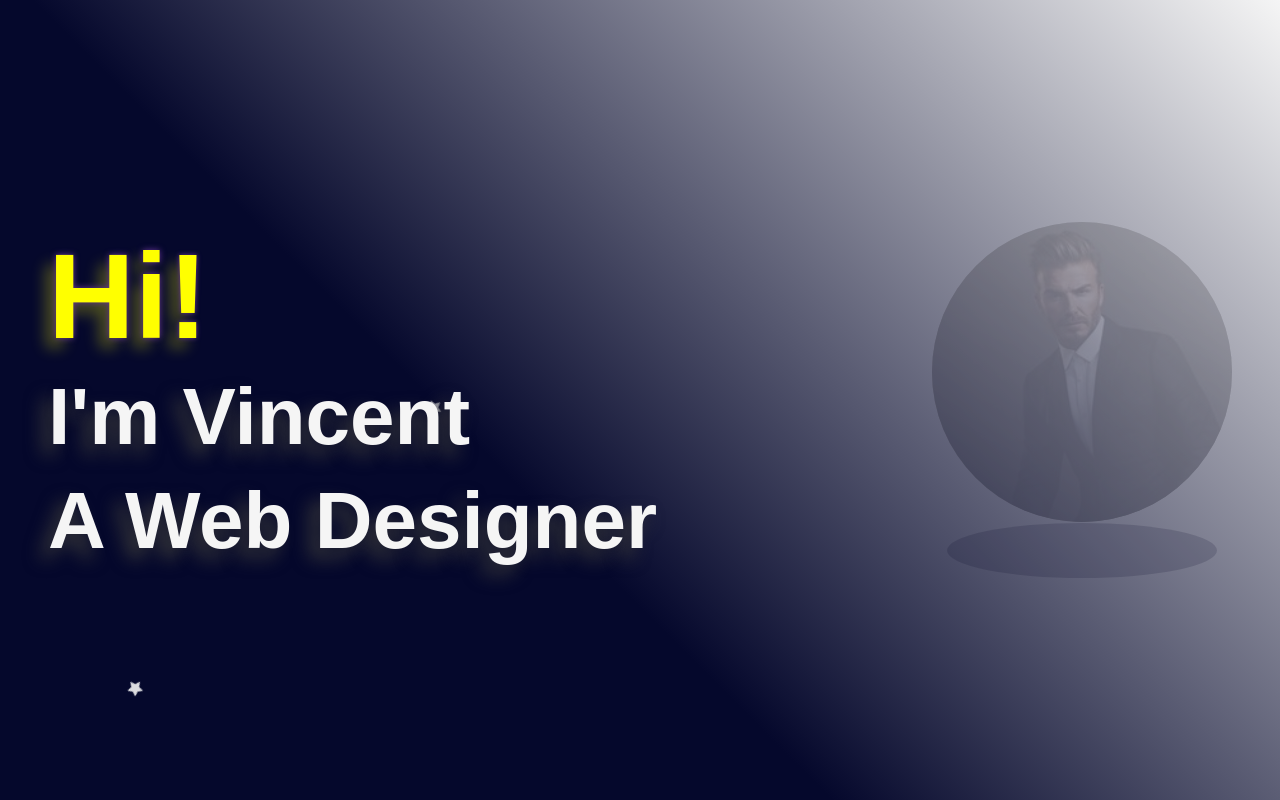
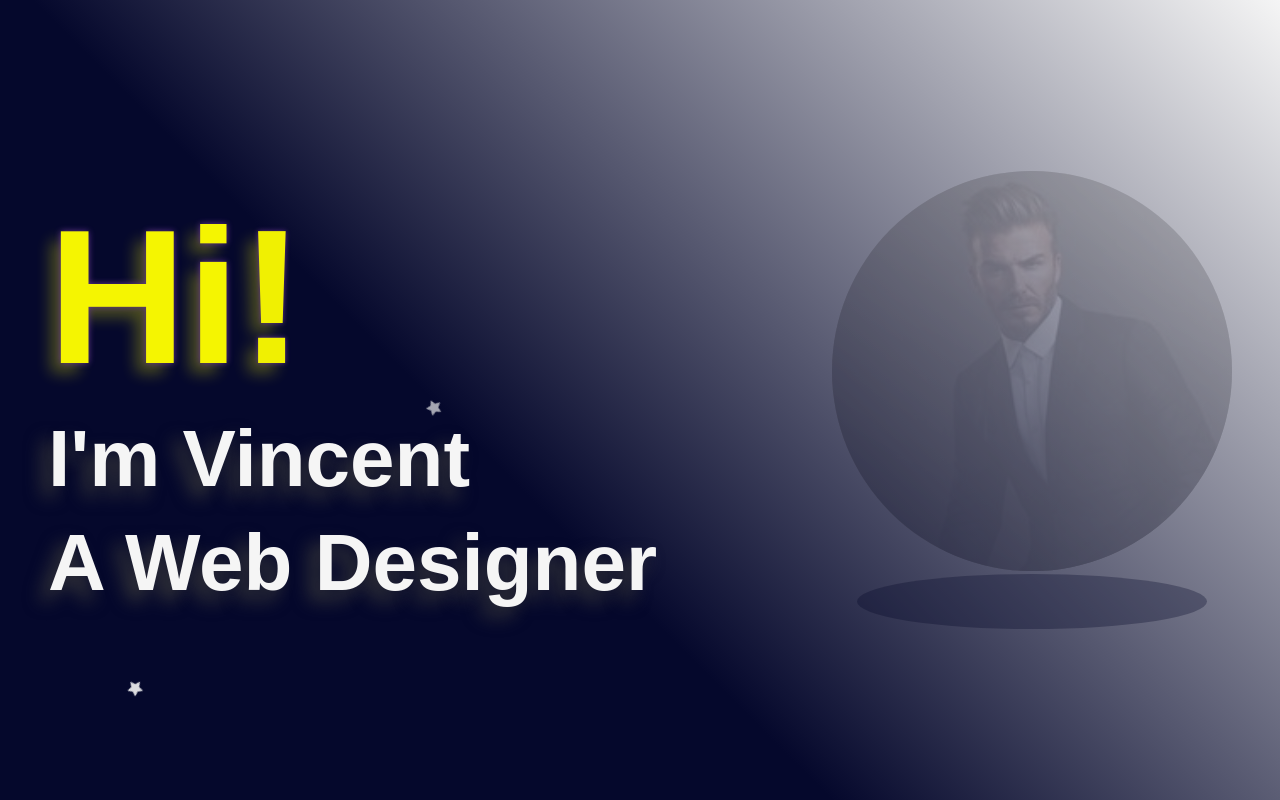
Before and after one commit to Nue-X/Personal-Profile, a plain HTML site: page index.html in a window 1280 px wide. Drawn offline with Linux system fonts and the light colour scheme; a web font is replaced by a local one.

Commit message:
Personal Profile Update

```diff
--- a/index.html
+++ b/index.html
@@ -21,7 +21,9 @@
                 <h1 class="theHi">Hi</h1>
                 <h1 class="exclaim">!</h1>
             </div>
-            <h1 class="intro-text">I'm Vincent <br>A Web Designer</h1>
+            <div class="intro-text-cont">
+                <h1 class="intro-text">I'm Vincent <br>A Web Designer</h1>
+            </div>
         </div>
         <div class="ball-container">
             <div class="ball"></div>
--- a/scss/_animations.scss
+++ b/scss/_animations.scss
@@ -1,10 +1,12 @@
 @keyframes Hi{
-    from{transform: translateX(-200px); opacity: 0; text-shadow: 0 0 5px rgb(102, 51, 153, 0), -10px 10px 15px rgba(255, 255, 0, 0);}
-    to{transform: translateX(0); opacity: 1; text-shadow: 0 0 6px rebeccapurple, -10px 10px 15px rgba(255, 255, 0, 0.3);}
+    0%{transform: translateX(-200px); opacity: 0; text-shadow: 0 0 5px rgb(102, 51, 153, 0), -10px 10px 15px rgba(255, 255, 0, 0);}
+    50%{transform: translateX(0); opacity: .5; text-shadow: 0 0 6px rebeccapurple, -10px 10px 15px rgba(255, 255, 0, 0.3);}
+    100%{transform: translateX(0); opacity: 1; text-shadow: 0 0 6px rebeccapurple, -10px 10px 15px rgba(255, 255, 0, 0.3);}
 }
 @keyframes exclaim{
-    from{transform: translateY(-250px); opacity: .5; text-shadow: 0 0 5px rgba(102, 51, 153, 0), -10px 10px 15px rgba(57, 57, 57, 0);}
-    to{transform: translateY(0); opacity: 1; text-shadow: 0 0 5px rebeccapurple, -10px 10px 15px rgba(255, 255, 0, 0.3);}
+    0%{transform: translateY(-250px); opacity: .5; text-shadow: 0 0 5px rgba(102, 51, 153, 0), -10px 10px 15px rgba(57, 57, 57, 0);}
+    50%{transform: translateY(0); opacity: .5; text-shadow: 0 0 5px rebeccapurple, -10px 10px 15px rgba(255, 255, 0, 0.3);}
+    100%{transform: translateY(0); opacity: 1; text-shadow: 0 0 5px rebeccapurple, -10px 10px 15px rgba(255, 255, 0, 0.3);}
 }
 @keyframes introText{
     from{transform: translateY(250px); opacity: 0; text-shadow: -10px 10px 15px rgba(57, 57, 57, 0);}
--- /dev/null
+++ b/scss/_basic.scss
@@ -0,0 +1,98 @@
+*{
+    padding: 0;
+    margin: 0;
+}
+
+body{
+    font-family: $font-stack;
+    font-size: 16px;
+    overflow: hidden;
+}
+
+
+
+.container{
+    display: flex;
+    flex-direction: column-reverse;
+    justify-content: space-evenly;
+    align-items: center;
+    height: 100vh;
+    width: auto;
+    background-image: linear-gradient(45deg, rgb(5, 8, 44) 40%, rgb(245, 245, 245));
+    padding: 0 3rem;
+
+    .text-element{
+        display: flex;
+        flex-direction: column;
+        text-align: center;
+        color: whitesmoke;
+        // overflow: hidden;
+
+        .hi-text{
+            display: flex;
+            font-size: 5rem;
+            color: yellow;
+            align-self: center;
+            @include animation(hiBounce, 3s);
+
+            .theHi{
+                opacity: 0;
+                @include otherAnimation(Hi, 6s, 0s);
+            }
+
+            .exclaim{
+                opacity: 0;
+                @include otherAnimation(exclaim, 4s, 1.8s);
+            }
+        }
+
+
+        .intro-text-cont{
+                // overflow-y: hidden;
+                width: max-content;
+            .intro-text{
+                margin: 1rem;
+                font-size: 2.2rem;
+                opacity: 0;
+                @include otherAnimation(introText, 3s, 1s);
+            }
+        }
+    }
+
+    .ball-container{
+        width: fit-content;
+        animation: slide 10s ease;
+
+        .ball{
+            margin-bottom: .2rem;
+            height: 200px;
+            width: 200px;
+            background: url(/Images/beckham-fashion.jpg) no-repeat top;
+            background-size: cover;
+            background-blend-mode: overlay;
+            border-radius: 50%;
+            @include animation(bounce, 5s);
+            z-index: 1;
+        }
+        .ball::after{
+            content: '';
+            position: absolute;
+            left: 0;
+            top: 0;
+            width: 100%;
+            height: 100%;
+            border-radius: 50%;
+            background-blend-mode: multiply;
+            background-image: linear-gradient( -150deg , rgb(255, 255, 255, .2), rgb(2, 4, 27, 1));
+        }
+
+        .shadow{
+            height: 35px;
+            width: 150px;
+            margin: 0 auto;
+            background-color: rgb(3, 6, 37);
+            border-radius: 50%;
+            @include animation(pulse, 5s);
+        }
+    }
+}
--- a/scss/style.scss
+++ b/scss/style.scss
@@ -1,91 +1,130 @@
 @import 'config';
 @import 'animations';
+@import 'basic';
 
-*{
-    padding: 0;
-    margin: 0;
+// Small screen
+@media only screen and (min-width: 368px){
+    .container{
+        justify-content: center;
+        gap: 3rem;
+
+       .text-element{
+            .hi-text{
+                font-size: 5.5rem;
+            }
+
+            .intro-text-cont{
+                .intro-text{
+                    font-size: 3rem;
+                }
+            }
+        }
+
+        .ball-container{
+            .ball{
+                height: 250px;
+                width: 250px;
+            }
+            .shadow{
+                height: 45px;
+                width: 200px;
+            }
+        }
+    }
 }
 
-body{
-    font-family: $font-stack;
-    font-size: 16px;
-    overflow: hidden;
+// Tablet
+@media only screen and (min-width: 768px){
+    .container{
+        .text-element{
+            .hi-text{
+                font-size: 8rem;
+
+            }
+            .intro-text-cont{
+                .intro-text{
+                    font-size: 5rem;
+                }
+            }
+
+        }
+
+        .ball-container{
+            .ball{
+                height: 350px;
+                width: 350px;
+            }
+            .shadow{
+                height: 55px;
+                width: 300px;
+            }
+        }
+    }
 }
 
-.container{
-    height: 100vh;
-    width: auto;
-    background-image: linear-gradient(45deg, rgb(5, 8, 44) 40%, rgb(245, 245, 245));
-    display: flex;
-    align-items: center;
-    justify-content: space-between;
-    padding: 0 3rem;
+// Large Screen
+@media only screen and (min-width:1024px){
+    .container{
+        flex-direction: row;
+        justify-content: space-between;
 
-    .text-element{
-        color: whitesmoke;
-        z-index: 1;
-
-       .hi-text{
-            display: flex;
-            font-size: 5rem;
-            color: yellow;
-            @include animation(hiBounce, 3s);
-
-            .theHi{
-                opacity: 0;
-                @include otherAnimation(Hi, 3s, 0s);
+        .text-element{
+            text-align: left;
+           .hi-text{
+                align-self: flex-start;
+                font-size: 6rem;
             }
 
-            .exclaim{
-                opacity: 0;
-                @include otherAnimation(exclaim, 1.5s, 1.8s);
+            .intro-text-cont{
+                .intro-text{
+                    margin: 0;
+                    font-size: 4.5rem;
+                    line-height: 1.3em;
+                }
             }
-       }
+        }
 
-        .intro-text{
-            font-size: 5rem;
-            color: whitesmoke;
-            line-height: 1.3em;
-            opacity: 0;
-            @include otherAnimation(introText, 3s, 1s);
+        .ball-container{
+            .ball{
+                height: 300px;
+                width: 300px;
+            }
+
+            .shadow{
+                height: 55px;
+                width: 250px;
+            }
         }
     }
+}
 
-    .ball-container{
-        animation: slide 10s ease;
+// Extra Large Screen
+@media only screen and (min-width:1200px){
+    .container{
+        .text-element{
+           .hi-text{
+                align-self: flex-start;
+                font-size: 8rem;
+            }
 
-        .ball{
-            margin-bottom: .1rem;
-            height: 300px;
-            width: 300px;
-            background: url(/Images/beckham-fashion.jpg) no-repeat top;
-            background-size: cover;
-            background-blend-mode: overlay;
-            border-radius: 50%;
-            @include animation(bounce, 5s);
-            z-index: 1;
-        }
-        .ball::after{
-            content: '';
-            position: absolute;
-            left: 0;
-            top: 0;
-            width: 100%;
-            height: 100%;
-            border-radius: 50%;
-            background-blend-mode: multiply;
-            background-image: linear-gradient( -150deg , rgb(255, 255, 255, .2), rgb(2, 4, 27, 1));
+            .intro-text-cont{
+                .intro-text{
+                    margin: 0;
+                    font-size: 5rem;
+                    line-height: 1.3em;
+                }
+            }
         }
 
-        .shadow{
-            height: 55px;
-            width: 270px;
-            margin: 0 auto;
-            background-color: rgb(3, 6, 37);
-            border-radius: 50%;
-            opacity: .5;
-            transition: opacity 2s;
-            @include animation(pulse, 5s);
+        .ball-container{
+            .ball{
+                height: 400px;
+                width: 400px;
+            }
+            .shadow{
+                height: 55px;
+                width: 350px;
+            }
         }
     }
 }
@@ -95,7 +134,9 @@ body{
     height: auto;
     width: auto;
     color: whitesmoke;
+
 }
+
 .s-1{
     @include starAnimation(star1, 6s);
 }
```
Also changed, not shown: css/style.css.
